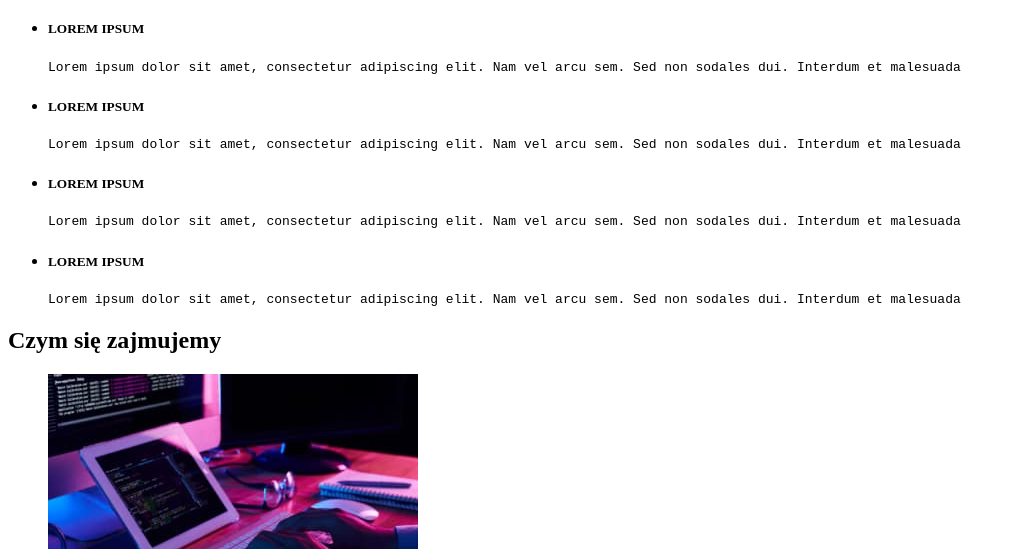
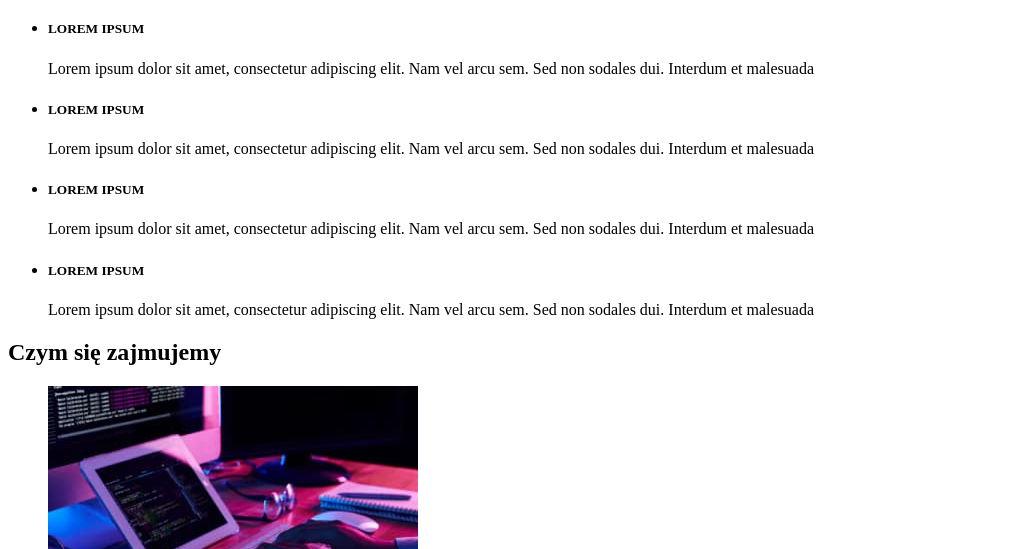
Before and after one commit to KonstancjaBoguslawska/goit-markup-hw-01, a plain HTML site: page index.html in a window 1280 px wide. Shown: the part 251-800 px from the top of the page, without its empty margins (0-1016 px from the left). Drawn offline with Linux system fonts and the light colour scheme.

Commit message:
Update index.html
Zmieniłam znaczniki <pre>, na znaczniki <p>

```diff
--- a/index.html
+++ b/index.html
@@ -26,27 +26,31 @@
         <ul>
           <li>
             <h5>LOREM IPSUM</h5>
-            <pre>
-Lorem ipsum dolor sit amet, consectetur adipiscing elit. Nam vel arcu sem. Sed non sodales dui. Interdum et malesuada</pre
-            >
+            <p>
+              Lorem ipsum dolor sit amet, consectetur adipiscing elit. Nam vel
+              arcu sem. Sed non sodales dui. Interdum et malesuada
+            </p>
           </li>
           <li>
             <h5>LOREM IPSUM</h5>
-            <pre>
-Lorem ipsum dolor sit amet, consectetur adipiscing elit. Nam vel arcu sem. Sed non sodales dui. Interdum et malesuada</pre
-            >
+            <p>
+              Lorem ipsum dolor sit amet, consectetur adipiscing elit. Nam vel
+              arcu sem. Sed non sodales dui. Interdum et malesuada
+            </p>
           </li>
           <li>
             <h5>LOREM IPSUM</h5>
-            <pre>
-Lorem ipsum dolor sit amet, consectetur adipiscing elit. Nam vel arcu sem. Sed non sodales dui. Interdum et malesuada</pre
-            >
+            <p>
+              Lorem ipsum dolor sit amet, consectetur adipiscing elit. Nam vel
+              arcu sem. Sed non sodales dui. Interdum et malesuada
+            </p>
           </li>
           <li>
             <h5>LOREM IPSUM</h5>
-            <pre>
-Lorem ipsum dolor sit amet, consectetur adipiscing elit. Nam vel arcu sem. Sed non sodales dui. Interdum et malesuada</pre
-            >
+            <p>
+              Lorem ipsum dolor sit amet, consectetur adipiscing elit. Nam vel
+              arcu sem. Sed non sodales dui. Interdum et malesuada
+            </p>
           </li>
         </ul>
         <section>
```
